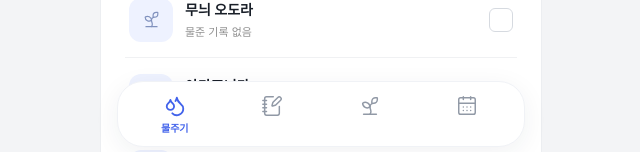
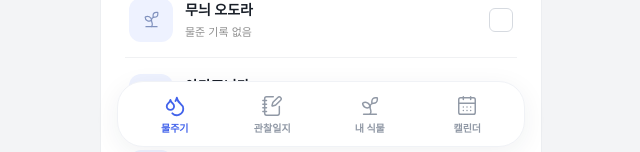
Before and after one commit to wo0h881-dev/plant-log, a Next.js app: page / in a window 1280 px wide. Shown: the part 641-793 px from the top of the page, without its empty margins (319-959 px from the left). Built offline with nearby package versions, Linux system fonts and the light colour scheme.

Commit message:
Always display labels in the floating navigation dock

```diff
--- a/app/globals.css
+++ b/app/globals.css
@@ -73,8 +73,7 @@ input[type="search"]::-webkit-search-cancel-button { display: none; }
 .nav-tab { display: grid; min-width: 0; height: 52px; grid-template-rows: 26px 14px; align-content: center; justify-items: center; gap: 2px; border-radius: 18px; color: #9199a6; }
 .nav-tab[aria-current="page"] { color: #4263eb; }
 .nav-icon { display: grid; width: 36px; height: 26px; place-items: center; }
-.nav-label { font-size: 10px; font-weight: 600; line-height: 14px; opacity: 0; transition: opacity 160ms ease; }
-.nav-tab[aria-current="page"] .nav-label { opacity: 1; }
+.nav-label { font-size: 10px; font-weight: 600; line-height: 14px; }
 .save-dock { position: fixed; inset: auto 0 calc(82px + env(safe-area-inset-bottom)); z-index: 40; margin: auto; width: 100%; max-width: 440px; padding: 10px 24px; background: linear-gradient(transparent, #ffffff 28%); }
 .tag-button { display: flex; align-items: center; justify-content: center; gap: 7px; min-height: 44px; border: 1px solid #eceef1; border-radius: 8px; padding: 6px; font-size: 12px; font-weight: 500; color: #626b76; }
 .tag-button[aria-pressed="true"] { background: #eef2ff; border-color: #4263eb; color: #4263eb; font-weight: 700; }
--- a/components/PlantLogForm.tsx
+++ b/components/PlantLogForm.tsx
@@ -359,7 +359,7 @@ export function PlantLogForm() {
         <div className="grid grid-cols-4 gap-1">
           {tabs.map(({ id, label, icon: Icon }) => {
             const isActive = activeTab === id;
-            return <button key={id} type="button" onClick={() => changeTab(id)} aria-label={label} title={label} className="nav-tab" aria-current={isActive ? "page" : undefined}><span className="nav-icon"><Icon size={22} strokeWidth={isActive ? 2 : 1.6} aria-hidden="true" /></span><span className="nav-label" aria-hidden={!isActive}>{label}</span></button>;
+            return <button key={id} type="button" onClick={() => changeTab(id)} aria-label={label} title={label} className="nav-tab" aria-current={isActive ? "page" : undefined}><span className="nav-icon"><Icon size={22} strokeWidth={isActive ? 2 : 1.6} aria-hidden="true" /></span><span className="nav-label">{label}</span></button>;
           })}
         </div>
       </nav>
--- a/public/sw.js
+++ b/public/sw.js
@@ -1,6 +1,6 @@
 importScripts("/cover-icon-cache.js");
 
-const CACHE_NAME = "plant-log-v21";
+const CACHE_NAME = "plant-log-v22";
 const HERO_CACHE_NAME = "plant-log-watering-hero-v1";
 const COVER_ICON_CACHE_NAME = "plant-log-cover-icons-v1";
 const APP_SHELL = ["/", "/icon.svg", "/cover-icon-cache.js"];
--- a/tests/ui-blue-navigation.cjs
+++ b/tests/ui-blue-navigation.cjs
@@ -47,8 +47,9 @@ async function main() {
     assert.ok(await nav.getByRole("button", { name: "관찰일지", exact: true }).isEnabled());
     assert.ok(imageRequests.size <= 2, "Carousel downloaded all photos on first open");
     assert.equal(await nav.locator('[aria-current="page"]').evaluate((element) => getComputedStyle(element).color), "rgb(66, 99, 235)");
-    assert.equal(await nav.locator('.nav-label[aria-hidden="false"]').count(), 1);
-    assert.equal(await nav.locator('.nav-label[aria-hidden="false"]').innerText(), "내 식물");
+    assert.equal(await nav.locator('.nav-label').count(), 4);
+    assert.equal(await nav.locator('[aria-current="page"] .nav-label').innerText(), "내 식물");
+    assert.ok(await nav.locator('.nav-label').evaluateAll((labels) => labels.every((label) => getComputedStyle(label).opacity === "1" && label.getAttribute("aria-hidden") !== "true")));
     const out = process.env.QA_OUTPUT || path.join(__dirname, "../.next/qa-blue"); await fs.mkdir(out, { recursive: true });
     await page.screenshot({ path: path.join(out, "blue-photo-loading.png") });
     releaseImages();
--- a/tests/ui-design.cjs
+++ b/tests/ui-design.cjs
@@ -77,8 +77,9 @@ async function main() {
         assert.equal(await page.evaluate(() => document.documentElement.scrollWidth <= innerWidth), true, `${label} overflows at ${width}`);
         const dock = await nav.boundingBox();
         assert.ok(dock.x >= 16 && dock.width <= 408, "Navigation must float inside the screen");
-        assert.equal(await nav.locator('.nav-label[aria-hidden="false"]').count(), 1);
-        assert.equal(await nav.locator('.nav-label[aria-hidden="false"]').innerText(), label);
+        assert.equal(await nav.locator('.nav-label').count(), 4);
+        assert.equal(await nav.locator('[aria-current="page"] .nav-label').innerText(), label);
+        assert.ok(await nav.locator('.nav-label').evaluateAll((labels) => labels.every((label) => getComputedStyle(label).opacity === "1" && label.getAttribute("aria-hidden") !== "true")));
         const tabs = await nav.getByRole("button").evaluateAll((buttons) => buttons.map((button) => ({ label: button.getAttribute("aria-label"), height: button.getBoundingClientRect().height, iconTop: button.querySelector("svg").getBoundingClientRect().top })));
         assert.deepEqual(tabs.map((tab) => tab.label), ["물주기", "관찰일지", "내 식물", "캘린더"]);
         assert.ok(tabs.every((tab) => tab.height >= 44 && Math.abs(tab.iconTop - tabs[0].iconTop) < 1), "Touch targets or icon alignment changed");
```
